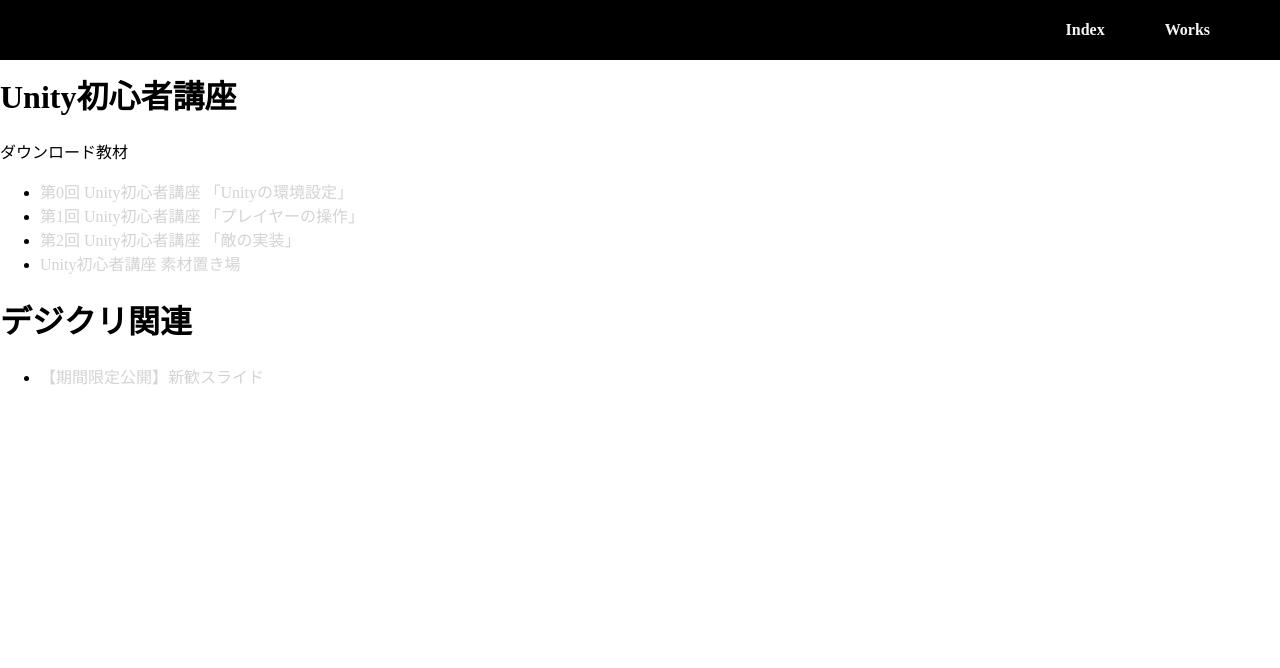
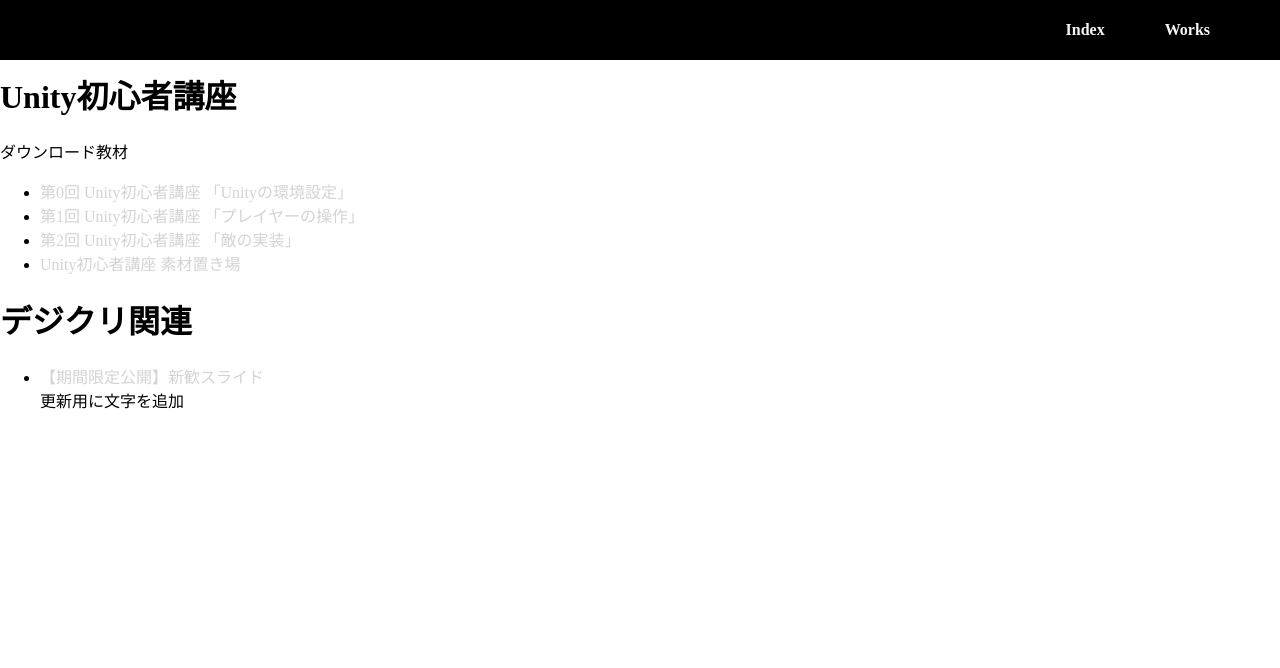
Before and after one commit to RoperaSn88/Portfolio, a plain HTML site: page Works.html in a window 1280 px wide. Shown: the top 668 px of the page. Drawn offline with Linux system fonts and the light colour scheme.

```diff
--- a/Works.html
+++ b/Works.html
@@ -44,6 +44,7 @@
                 <h1>デジクリ関連</h1>
                 <ul>
                     <li><a href="pdfs/digicre_new_welcome_slides_2025.pdf" class="downloadCal">【期間限定公開】新歓スライド</a></li>
+                    更新用に文字を追加
                 </ul>
             </main>
 
```
